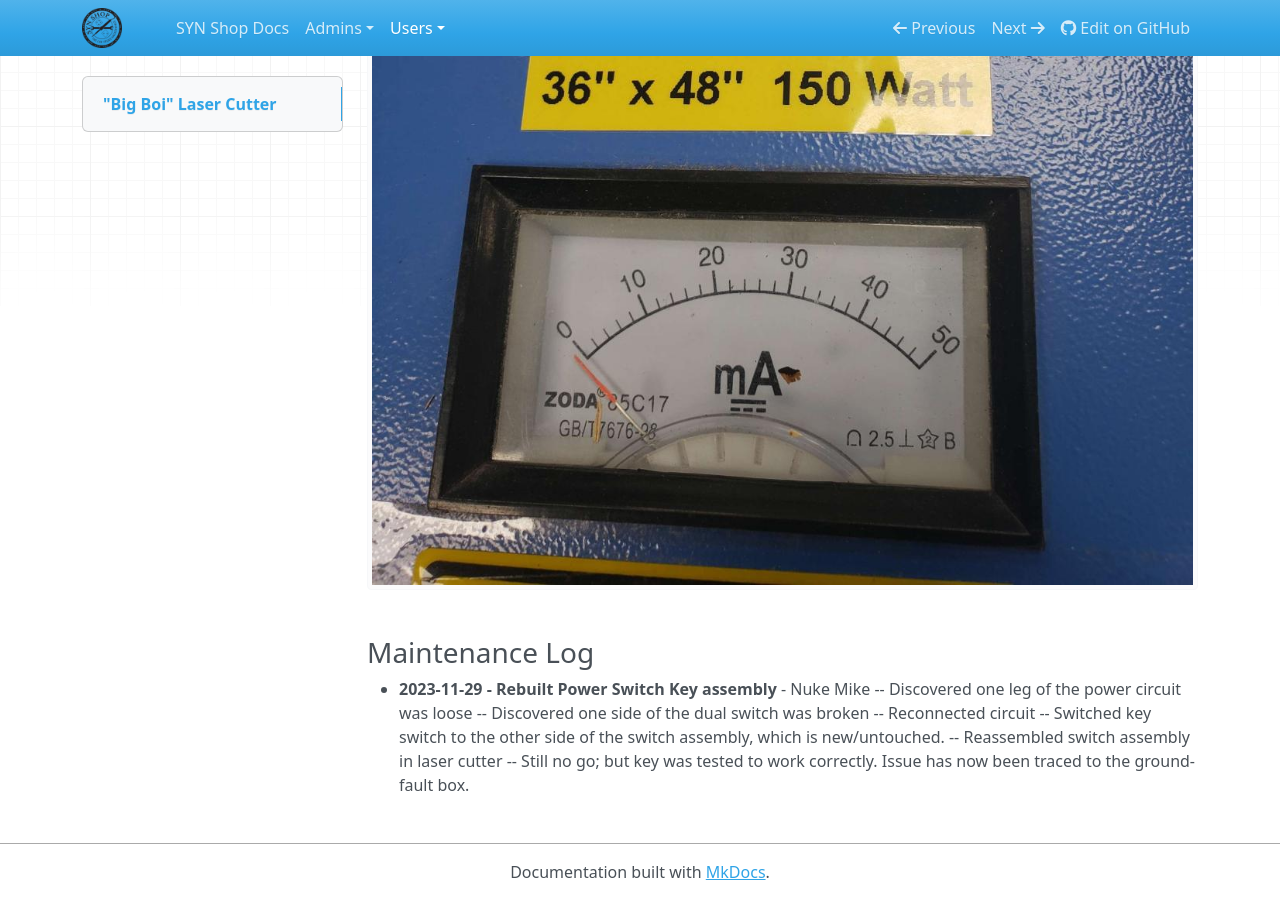
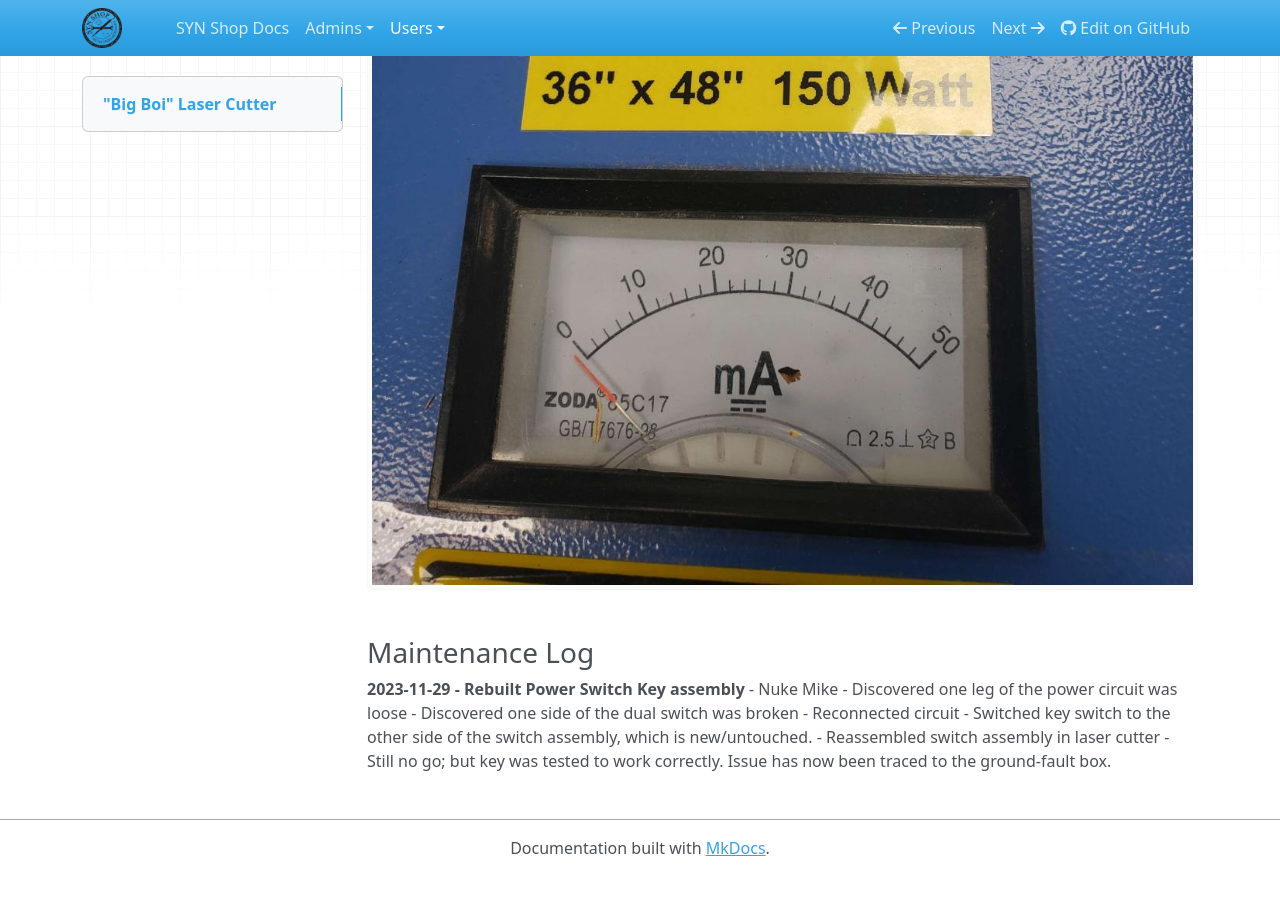
Before and after one commit to synshop/rtfm, an MkDocs documentation site: the page built from docs/users/Equipment/Big Boi Laser Cutter.md, in a window 1280 px wide and 900 px high, scrolled down 1937 px. Built offline with MkDocs 1.6.1, drawn with Linux system fonts in a browser that asks for light colours; nearby versions of some CDN libraries; after the commit the page ends 2813 px from its top, so only the background shows below that.

```diff
--- a/docs/users/Equipment/Big Boi Laser Cutter.md
+++ b/docs/users/Equipment/Big Boi Laser Cutter.md
@@ -9,10 +9,10 @@
 ![ ](images/lasercutters/big.boi.close.jpg)
 
 ### Maintenance Log
-- **2023-11-29 - Rebuilt Power Switch Key assembly** - Nuke Mike
-  -- Discovered one leg of the power circuit was loose
-  -- Discovered one side of the dual switch was broken
-  -- Reconnected circuit
-  -- Switched key switch to the other side of the switch assembly, which is new/untouched.
-  -- Reassembled switch assembly in laser cutter
-  -- Still no go; but key was tested to work correctly. Issue has now been traced to the ground-fault box.
+**2023-11-29 - Rebuilt Power Switch Key assembly** - Nuke Mike
+  - Discovered one leg of the power circuit was loose
+  - Discovered one side of the dual switch was broken
+  - Reconnected circuit
+  - Switched key switch to the other side of the switch assembly, which is new/untouched.
+  - Reassembled switch assembly in laser cutter
+  - Still no go; but key was tested to work correctly. Issue has now been traced to the ground-fault box.
```
